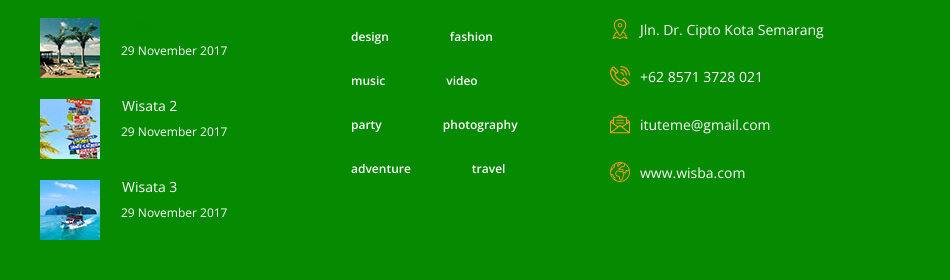
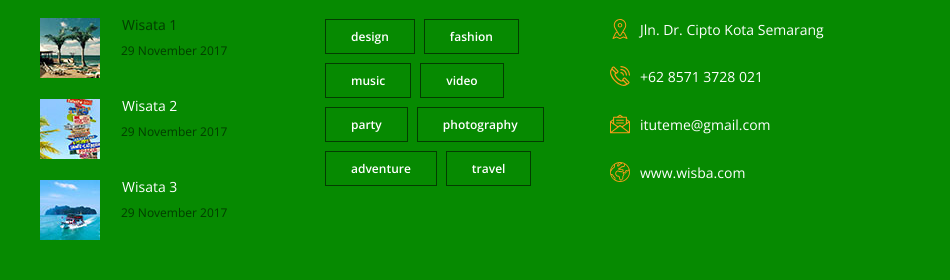
Before and after one commit to Khoirul02/WISBA-SMART-BATANG-CITY, a plain HTML site: page index.html in a window 1280 px wide. In both pictures the pointer is over the link "Wisata 1". Shown: the part 5918-6198 px from the top of the page, 330-1280 px from the left. Drawn offline with nearby package versions, Linux system fonts and the light colour scheme.

Commit message:
beranda warna v-2

```diff
--- a/styles/main_styles.css
+++ b/styles/main_styles.css
@@ -2020,13 +2020,13 @@ section
 }
 .footer_blog_title a:hover
 {
-	color: #068A01;
+	color: #033D01;
 }
 .footer_blog_date
 {
 	font-size: 12px;
 	font-weight: 400;
-	color: #ffffff;
+	color: #033D01;
 	margin-top: 7px;
 }
 
@@ -2044,7 +2044,7 @@ section
 	float: left;
 	margin-right: 9px;
 	margin-bottom: 9px;
-	border: solid 1px #068A01;
+	border: solid 1px #033D01;
 	-webkit-transition: all 200ms ease;
 	-moz-transition: all 200ms ease;
 	-ms-transition: all 200ms ease;
@@ -2053,7 +2053,7 @@ section
 }
 .tag_item:hover
 {
-	background: #068A01;
+	background: #033D01;
 }
 .tag_item a
 {
```
